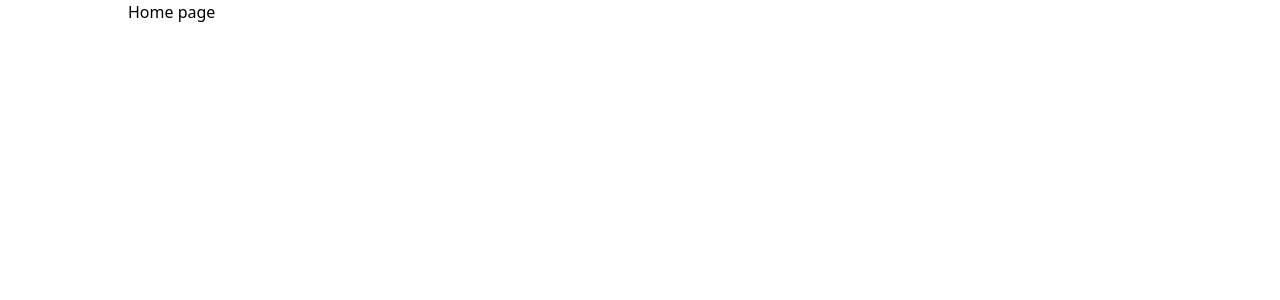
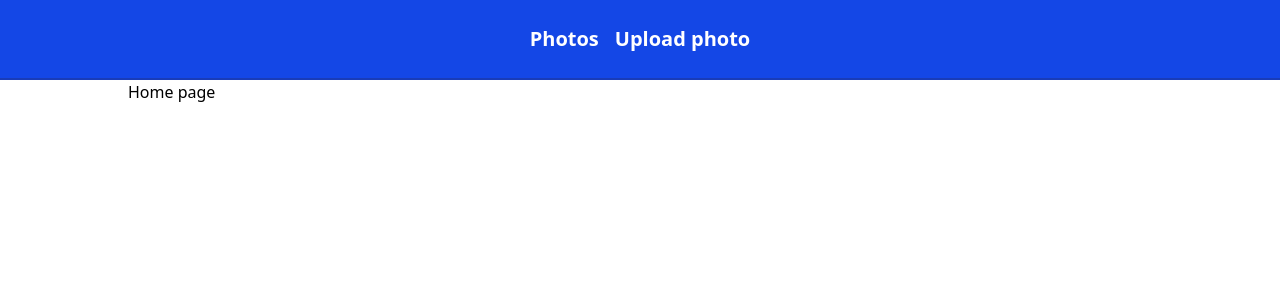
Before and after one commit to pufex/image-upload-frontend, a React app: page /photos in a window 1280 px wide. Before the commit this address led to /images. Shown: the top 300 px of the page. Built offline with nearby package versions, Linux system fonts and the light colour scheme; the HTML template or start-up script is replaced by a standard one.

Commit message:
Created navbar for the routing

```diff
--- a/src/App.tsx
+++ b/src/App.tsx
@@ -3,7 +3,7 @@ import Nav from "./layouts/Nav"
 import HomePage from "./pages/HomePage"
 import ImageUplaodPage from "./pages/ImageUploadPage"
 
-export const BASE_PAGE = "/images"
+export const BASE_PAGE = "/photos"
 
 export default function App() {
   return <Routes>
--- a/src/layouts/Nav.tsx
+++ b/src/layouts/Nav.tsx
@@ -1,8 +1,34 @@
 import { Outlet } from "react-router"
+import { Link } from "react-router"
 
 export default function Nav(){
 
-    return <main className="w-full max-w-5xl mx-auto">
-        <Outlet />
-    </main>
+    return <>
+        <div className="w-full h-20"/>
+        <nav className="fixed top-0 left-0 w-full h-20 bg-blue-700 border-b-2 border-b-blue-800">
+            <div className="h-full w-full max-w-5xl mx-auto px-4 flex items-center justify-center gap-4">
+                <ul className="flex items-center gap-4">
+                    <li>
+                        <Link
+                            to="/photos"
+                            className="text-xl text-white font-semibold"
+                        >
+                            Photos
+                        </Link>
+                    </li>
+                    <li>
+                        <Link
+                            to="/photos/upload-photo"
+                            className="text-xl text-white font-semibold"
+                        >
+                            Upload photo
+                        </Link>
+                    </li>
+                </ul>
+            </div>
+        </nav>
+        <main className="w-full max-w-5xl mx-auto">
+            <Outlet />
+        </main>
+    </>
 }
```
